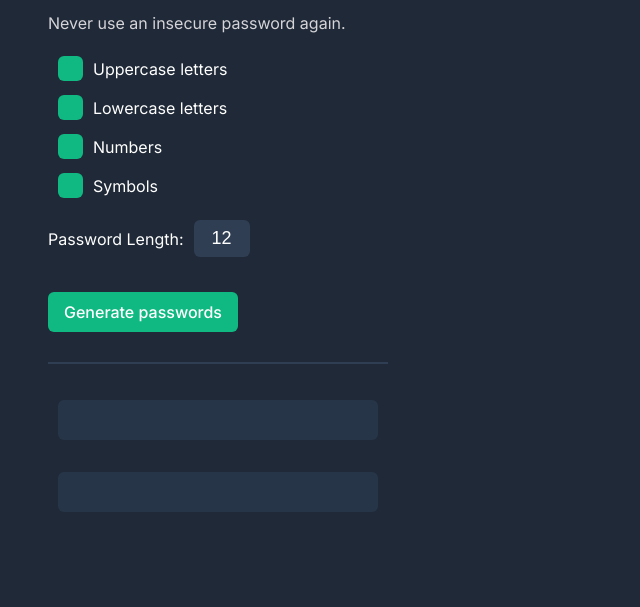
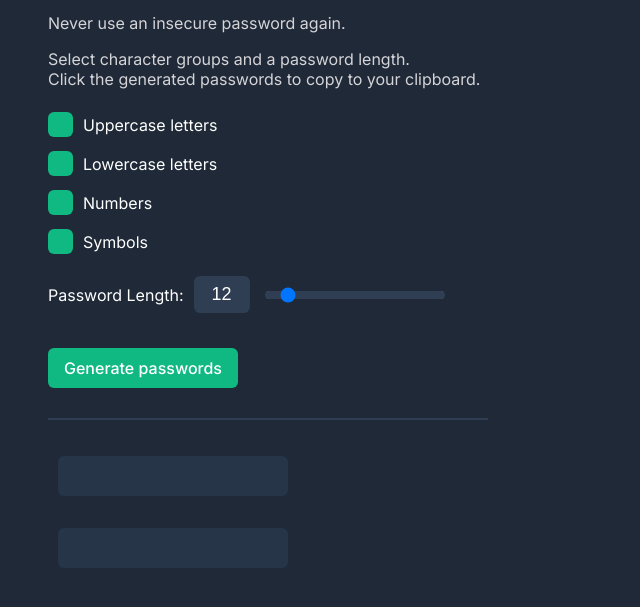
Before and after one commit to bmokotoff7/bm-password-generator, a plain HTML site: page index.html in a window 1280 px wide. Shown: the part 107-714 px from the top of the page, without its empty margins (0-640 px from the left). Drawn offline with Linux system fonts and the light colour scheme.

Commit message:
Styled password length slider

```diff
--- a/index.html
+++ b/index.html
@@ -11,8 +11,8 @@
         <div id="app-content">
             <h1 id="heading-text">Generate a <br><span id="heading-green-text">random password</span></h1>
             <p class="subheading-text">Never use an insecure password again.</p>
-            <!-- <p class="subheading-text">Select character groups and a password length.<br> -->
-                <!-- Click the generated password to copy to your clipboard.</p> -->
+            <p class="subheading-text">Select character groups and a password length.<br>
+                Click the generated passwords to copy to your clipboard.</p>
             <div id="character-selection">
                 <div class="character-cb-with-label">
                     <input type="checkbox" id="uppercase-cb" onclick="styleGenerateBtn()" checked>
@@ -33,7 +33,8 @@
             </div>
             <div id="password-length-selection">
                 <label for="length-input">Password Length:</label>
-                <input type="number" id="length-input" value="12">
+                <input type="number" id="length-input" value="12" oninput="updateSliderPosition(this.value)">
+                <input type="range" id="length-slider" value="12" min="8" max="50" step="1" oninput="updateLength(this.value)">
             </div>
             <button onclick="generatePasswords()" id="generate-password-btn">Generate passwords</button>
             <div id="generated-passwords">
--- a/script.js
+++ b/script.js
@@ -1,8 +1,3 @@
-const characters = ["A","B","C","D","E","F","G","H","I","J","K","L","M","N","O","P","Q","R","S","T","U","V","W","X","Y","Z",
-                    "a","b","c","d","e","f","g","h","i","j","k","l","m","n","o","p","q","r","s","t","u","v","w","x","y","z",
-                    "0", "1", "2", "3", "4", "5", "6", "7", "8", "9","~","`","!","@","#","$","%","^","&","*","(",")","_","-",
-                    "+","=","{","[","}","]",",","|",":",";","<",">",".","?","/"];
-
 const uppercaseLetters = ["A","B","C","D","E","F","G","H","I","J","K","L","M","N","O","P","Q","R","S","T","U","V","W","X","Y","Z"]
 const lowercaseLetters = ["a","b","c","d","e","f","g","h","i","j","k","l","m","n","o","p","q","r","s","t","u","v","w","x","y","z"]
 const numbers = ["0", "1", "2", "3", "4", "5", "6", "7", "8", "9"]
@@ -13,6 +8,7 @@ let lowercaseCheckboxEl = document.getElementById("lowercase-cb")
 let numbersCheckboxEl = document.getElementById("numbers-cb")
 let symbolsCheckboxEl = document.getElementById("symbols-cb")
 let passwordLengthEl = document.getElementById("length-input")
+let passwordLengthSliderEl = document.getElementById("length-slider")
 let generatePasswordBtnEl = document.getElementById("generate-password-btn")
 let password1El = document.getElementById("password1")
 let password2El = document.getElementById("password2")
@@ -40,6 +36,8 @@ function generatePasswords() {
             availableCharacters += symbols[i]
         }
     }
+    // determine password length
+
     // generate both passwords
     if (availableCharacters.length > 0) {
         let password1 = ""
@@ -70,3 +68,13 @@ function styleGenerateBtn() {
         generatePasswordBtnEl.style.background = "#10B981"
     }
 }
+
+// Update password length in number input based on input from the slider
+function updateLength(newLength) {
+    passwordLengthEl.value = newLength
+}
+
+// Update length slider position based on inputs to the number input
+function updateSliderPosition(newPosition) {
+    passwordLengthSliderEl.value = newPosition
+}
--- a/styles.css
+++ b/styles.css
@@ -43,7 +43,7 @@ input[type = "checkbox"] {
     -webkit-appearance: none;
     height: 25px;
     width: 25px;
-    margin: 3px 10px;
+    margin: 3px 10px 3px 0;
     background: #2F3E53;
     border-radius: 6px;
     display: flex;
@@ -100,6 +100,32 @@ input::-webkit-inner-spin-button {
   margin: 0;
 }
 
+#length-slider {
+    margin: 0 5px;
+    width: 180px;
+}
+
+.input[type=range] {
+    -webkit-appearance: none;
+}
+
+input[type=range]::-webkit-slider-runnable-track {
+    height: 8px;
+    background: #2F3E53;
+    border: none;
+    border-radius: 6px;
+}
+
+input[type=range]::-webkit-slider-thumb {
+    -webkit-appearance: none;
+    border: none;
+    height: 16px;
+    width: 16px;
+    border-radius: 50%;
+    margin-top: -4px;
+    cursor: pointer;
+}
+
 #generate-password-btn {
     background: #10B981;
     border: none;
@@ -117,7 +143,8 @@ input::-webkit-inner-spin-button {
     border-top: 2px solid #2F3E53;
     display: flex;
     flex-direction: column;
-    min-width: 320px;
+
+    min-width: 420px;
     width: fit-content;
     padding: 20px 10px;
 }
@@ -126,6 +153,7 @@ input::-webkit-inner-spin-button {
     background: #273549;
     border-radius: 6px;
     min-width: 200px;
+    max-width: max-content;
     min-height: 20px;
     text-align: left;
     padding: 10px 15px;
```
